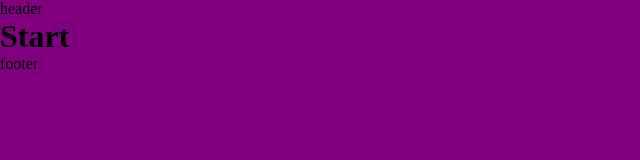
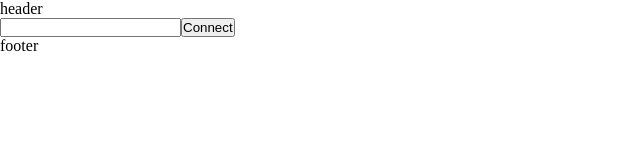
Before and after one commit to icarodpaiva/jokenpo-battle-front-end, a Gatsby site: page / in a window 1280 px wide. Shown: the whole page, without its empty margins (0-640 px from the left). Built offline with nearby package versions, Linux system fonts and the light colour scheme; Gatsby itself is replaced by a stand-in of ours.

Commit message:
implementation of socket in client side and listen players loggin and loggout

```diff
--- a/package.json
+++ b/package.json
@@ -25,7 +25,8 @@
     "gatsby-transformer-sharp": "^4.23.0",
     "react": "^18.1.0",
     "react-dom": "^18.1.0",
-    "sass": "^1.54.9"
+    "sass": "^1.54.9",
+    "socket.io-client": "^4.5.2"
   },
   "devDependencies": {
     "@types/node": "^17.0.45",
--- /dev/null
+++ b/src/contexts/SocketContext.tsx
@@ -0,0 +1,43 @@
+import React, { createContext, useContext, useState } from "react"
+import type { Socket } from "socket.io-client"
+import { AllPlayers } from "../types/Players"
+
+interface SocketContextProps {
+  children?: React.ReactNode
+  socket?: Socket
+  setSocket?: (socket: Socket) => void
+  allPlayers?: AllPlayers[]
+  setAllPlayers?: (allPlayers: AllPlayers[]) => void
+}
+
+const SocketContext = createContext<SocketContextProps | null>(null)
+
+export const SocketProvider = ({ children }: SocketContextProps) => {
+  const [allPlayers, setAllPlayers] = useState<AllPlayers[]>([])
+  const [socket, setSocket] = useState<Socket | undefined>()
+
+  socket?.on("players", players => setAllPlayers(players))
+
+  return (
+    <SocketContext.Provider
+      value={{
+        socket,
+        setSocket,
+        allPlayers,
+        setAllPlayers
+      }}
+    >
+      {children}
+    </SocketContext.Provider>
+  )
+}
+
+export const useSocketContext = () => {
+  const context = useContext(SocketContext)
+
+  if (!context) {
+    throw new Error("useSocketContext must be used within a SocketProvider")
+  }
+
+  return context
+}
--- a/src/layouts/BaseLayout.tsx
+++ b/src/layouts/BaseLayout.tsx
@@ -1,5 +1,4 @@
 import React from "react"
-import "../styles/global.scss"
 
 interface BaseLayoutProps {
   children: React.ReactNode
--- a/src/pages/index.tsx
+++ b/src/pages/index.tsx
@@ -1,16 +1,19 @@
-import React from "react"
-import type { HeadFC } from "gatsby"
-import { BaseLayout } from "../layouts/BaseLayout"
-import "../styles/pages/index.scss"
+import React, { useState } from "react"
+import { SocketProvider } from "../contexts/SocketContext"
+import { EnterRoom } from "../views/EnterRoom"
+import { Lobby } from "../views/Lobby"
+import type { View } from "../types/View"
+import "../styles/global.scss"
 
 const IndexPage = () => {
+  const [view, setView] = useState<View>("EnterRoom")
+
   return (
-    <BaseLayout>
-      <h1>Start</h1>
-    </BaseLayout>
+    <SocketProvider>
+      {view === "EnterRoom" && <EnterRoom setView={setView} />}
+      {view === "Lobby" && <Lobby setView={setView} />}
+    </SocketProvider>
   )
 }
 
 export default IndexPage
-
-export const Head: HeadFC = () => <title>Home Page</title>
--- a/src/styles/pages/index.scss
+++ /dev/null
@@ -1,3 +0,0 @@
-body {
-  background-color: purple;
-}
--- /dev/null
+++ b/src/types/Players.ts
@@ -0,0 +1,4 @@
+export interface AllPlayers {
+  id: string
+  name: string
+}
--- /dev/null
+++ b/src/types/View.ts
@@ -0,0 +1 @@
+export type View = "EnterRoom" | "Lobby"
--- /dev/null
+++ b/src/views/EnterRoom/index.tsx
@@ -0,0 +1,43 @@
+import React, { useRef, useState } from "react"
+import { BaseLayout } from "../../layouts/BaseLayout"
+import { useSocketContext } from "../../contexts/SocketContext"
+import { io } from "socket.io-client"
+import { View } from "../../types/View"
+
+interface EnterRoomProps {
+  setView: (view: View) => void
+}
+
+export const EnterRoom = ({ setView }: EnterRoomProps) => {
+  const [errorMsg, setErrorMsg] = useState("")
+  const nameRef = useRef<HTMLInputElement | null>(null)
+  const { setSocket } = useSocketContext()
+
+  const handleConnect = () => {
+    const name = nameRef.current?.value
+
+    if (!name || name.length <= 2) {
+      setErrorMsg("Please, write a nickname with 3 characteres or more")
+      return
+    }
+
+    setSocket?.(
+      io(process.env.API_URL ?? "http://localhost:3000").emit(
+        "name",
+        nameRef.current?.value
+      )
+    )
+
+    setView("Lobby")
+  }
+
+  return (
+    <BaseLayout>
+      <div>
+        <input type="text" ref={nameRef} />
+        <button onClick={handleConnect}>Connect</button>
+        {errorMsg && <p style={{ color: "red" }}>{errorMsg}</p>}
+      </div>
+    </BaseLayout>
+  )
+}
--- /dev/null
+++ b/src/views/Lobby/index.tsx
@@ -0,0 +1,29 @@
+import React from "react"
+import { BaseLayout } from "../../layouts/BaseLayout"
+import { useSocketContext } from "../../contexts/SocketContext"
+import type { View } from "../../types/View"
+
+interface LobbyProps {
+  setView: (view: View) => void
+}
+
+export const Lobby = ({ setView }: LobbyProps) => {
+  let { allPlayers } = useSocketContext()
+
+  if (!allPlayers) {
+    setView("EnterRoom")
+    return null
+  }
+
+  return (
+    <BaseLayout>
+      <h1>Players online: {allPlayers.length}</h1>
+
+      {allPlayers.map(({ id, name }) => (
+        <h2 key={id}>{name}</h2>
+      ))}
+
+      <button onClick={() => setView("EnterRoom")}>back</button>
+    </BaseLayout>
+  )
+}
```
Also changed, not shown: 1 other file.
